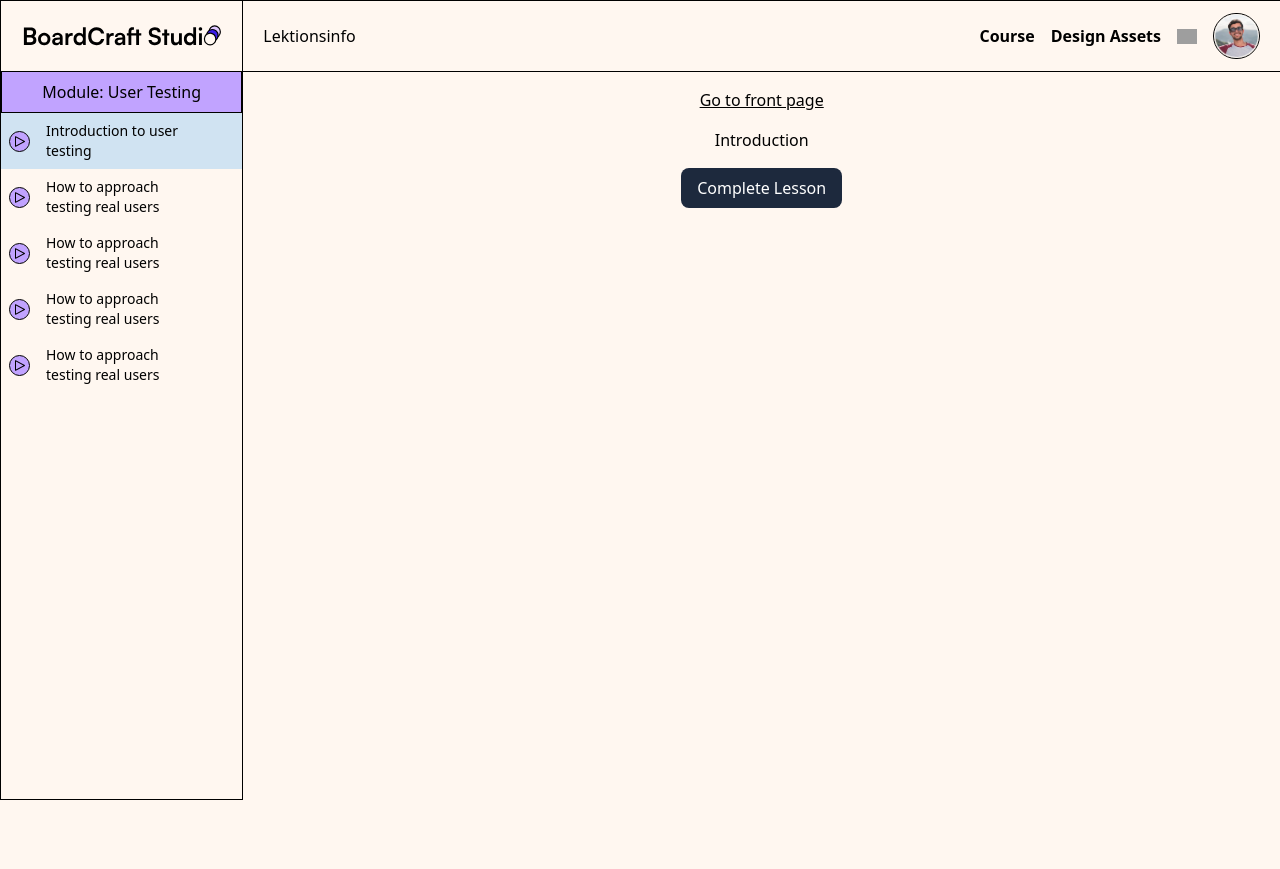
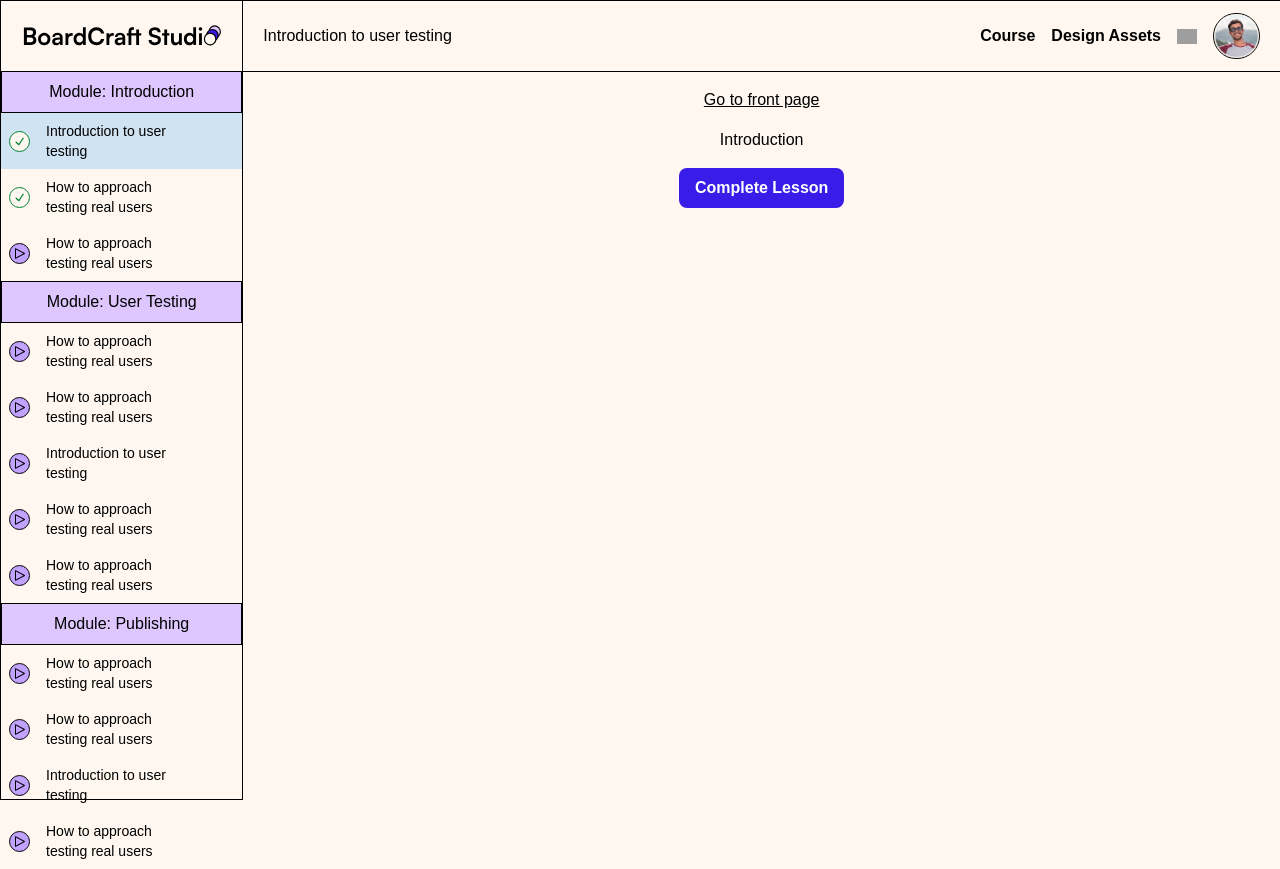
Before and after one commit to t-holmquist/learning-platform, a Next.js app: page /learn in a window 1280 px wide. Before the commit the page ends 800 px from the top, so only its background shows below. Built offline with nearby package versions, Linux system fonts and the light colour scheme; grey boxes are pictures that could not be loaded; a web font is replaced by a local one.

Commit message:
feat: sidebar functionality with complete ability

```diff
--- a/app/layout.tsx
+++ b/app/layout.tsx
@@ -21,7 +21,7 @@ export default function RootLayout({
   return (
     <html lang="en">
       <body
-        className={`${satoshi.variable} antialiased bg-bg-sand`}
+        className={`${satoshi.variable} antialiased bg-bg-sand font-satoshi`}
       >
          <MobileTabNav />
         {children}
--- a/components/Lesson.tsx
+++ b/components/Lesson.tsx
@@ -16,6 +16,9 @@ const Lesson = ( {activeLesson, setActiveLesson} : {
     const handleComplete = () => {
 
         if (activeLesson < lessonData.length - 1) {
+            // Set current lesson complete property to true
+            lessonData[activeLesson].completed = true;
+            // Move one step forward in the lessons
             setActiveLesson(activeLesson + 1)
         } else {
             return
@@ -25,7 +28,7 @@ const Lesson = ( {activeLesson, setActiveLesson} : {
 
   return (
     <div className="flex flex-col w-full items-center gap-4">
-        <NavBarCourse />
+        <NavBarCourse activeLesson={activeLesson} />
         <Link href="/" className="underline">Go to front page</Link>
         {activeLesson == 0 && (
             <IntroductionLesson />
@@ -35,7 +38,7 @@ const Lesson = ( {activeLesson, setActiveLesson} : {
         )}
         <button
         onClick={() => {handleComplete()}}
-        className="cursor-pointer mb-20 bg-slate-800 px-4 py-2 rounded-lg text-white hover:bg-slate-600">{activeLesson == lessonData.length - 1 ? 'Finish Module' : 'Complete Lesson'}</button>
+        className="cursor-pointer font-bold bg-primary px-4 py-2 rounded-small text-white hover:bg-primaryHover">{activeLesson == lessonData.length - 1 ? 'Finish Module' : 'Complete Lesson'}</button>
     </div>
   )
 }
--- a/components/Sidebar.tsx
+++ b/components/Sidebar.tsx
@@ -16,23 +16,81 @@ const Sidebar = ( {activeLesson, setActiveLesson} : {
       <Link className='flex items-center justify-center h-[70px]' href={"/"}>
             <Image src={"/icons/Logo.svg"} width={200} height={30} alt='BoardCraft Studio Logo' />
       </Link>
-      <div className='bg-accent p-2 text-center font-medium border border-black'>Module: User Testing</div>
-      <div className="flex flex-col">
-        {lessonData.map(({id, title}, idx) => (
+      <div className='bg-secondary p-2 text-center font-medium border border-black'>Module: Introduction</div>
+      <section className="flex flex-col">
+        {lessonData.slice(0, 3).map(({id, title}, idx) => (
+          <button
+          key={idx}
+          onClick={() => {setActiveLesson(id)}}
+          className={id == activeLesson ? `cursor-pointer text-white bg-bg-green` : `cursor-pointer hover:bg-slate-100 text-white`}
+          >
+            {/* Lesson */}
+            <div className='flex items-center p-2 gap-4'>
+                {lessonData[id].completed ? (
+                  <div className='p-0.5 border border-green-700 bg-bg-sand rounded-full'>
+                    <svg className='fill-green-700' width="15" height="15" viewBox="0 0 15 15" fill="none" xmlns="http://www.w3.org/2000/svg"><path d="M11.4669 3.72684C11.7558 3.91574 11.8369 4.30308 11.648 4.59198L7.39799 11.092C7.29783 11.2452 7.13556 11.3467 6.95402 11.3699C6.77247 11.3931 6.58989 11.3355 6.45446 11.2124L3.70446 8.71241C3.44905 8.48022 3.43023 8.08494 3.66242 7.82953C3.89461 7.57412 4.28989 7.55529 4.5453 7.78749L6.75292 9.79441L10.6018 3.90792C10.7907 3.61902 11.178 3.53795 11.4669 3.72684Z" fillRule="evenodd" clipRule="evenodd"></path></svg>
+                  </div>
+                ) : (
+                  <div className='p-0.5 border border-black bg-accent rounded-full'>
+                  <svg  width="15" height="15" viewBox="0 0 15 15" fill="black" xmlns="http://www.w3.org/2000/svg"><path d="M3.24182 2.32181C3.3919 2.23132 3.5784 2.22601 3.73338 2.30781L12.7334 7.05781C12.8974 7.14436 13 7.31457 13 7.5C13 7.68543 12.8974 7.85564 12.7334 7.94219L3.73338 12.6922C3.5784 12.774 3.3919 12.7687 3.24182 12.6782C3.09175 12.5877 3 12.4252 3 12.25V2.75C3 2.57476 3.09175 2.4123 3.24182 2.32181ZM4 3.57925V11.4207L11.4288 7.5L4 3.57925Z" fillRule="evenodd" clipRule="evenodd"></path></svg>
+                  </div>
+                )}
+
+                <p className='text-black text-sm max-w-[150px] text-start'>{title}</p>
+            </div>
+          </button>
+        ))}
+      </section>
+      <div className='bg-secondary p-2 text-center font-medium border border-black'>Module: User Testing</div>
+      <section className="flex flex-col">
+        {lessonData.slice(3, 8).map(({id, title}, idx) => (
+          <button
+          key={idx}
+          onClick={() => {setActiveLesson(id)}}
+          className={id == activeLesson ? `cursor-pointer text-white bg-bg-green` : `cursor-pointer hover:bg-slate-100 text-white`}
+          >
+            {/* Lesson */}
+            <div className='flex items-center p-2 gap-4'>
+                {lessonData[id].completed ? (
+                  <div className='p-0.5 border border-green-700 bg-bg-sand rounded-full'>
+                    <svg className='fill-green-700' width="15" height="15" viewBox="0 0 15 15" fill="none" xmlns="http://www.w3.org/2000/svg"><path d="M11.4669 3.72684C11.7558 3.91574 11.8369 4.30308 11.648 4.59198L7.39799 11.092C7.29783 11.2452 7.13556 11.3467 6.95402 11.3699C6.77247 11.3931 6.58989 11.3355 6.45446 11.2124L3.70446 8.71241C3.44905 8.48022 3.43023 8.08494 3.66242 7.82953C3.89461 7.57412 4.28989 7.55529 4.5453 7.78749L6.75292 9.79441L10.6018 3.90792C10.7907 3.61902 11.178 3.53795 11.4669 3.72684Z" fillRule="evenodd" clipRule="evenodd"></path></svg>
+                  </div>
+                ) : (
+                  <div className='p-0.5 border border-black bg-accent rounded-full'>
+                  <svg  width="15" height="15" viewBox="0 0 15 15" fill="black" xmlns="http://www.w3.org/2000/svg"><path d="M3.24182 2.32181C3.3919 2.23132 3.5784 2.22601 3.73338 2.30781L12.7334 7.05781C12.8974 7.14436 13 7.31457 13 7.5C13 7.68543 12.8974 7.85564 12.7334 7.94219L3.73338 12.6922C3.5784 12.774 3.3919 12.7687 3.24182 12.6782C3.09175 12.5877 3 12.4252 3 12.25V2.75C3 2.57476 3.09175 2.4123 3.24182 2.32181ZM4 3.57925V11.4207L11.4288 7.5L4 3.57925Z" fillRule="evenodd" clipRule="evenodd"></path></svg>
+                  </div>
+                )}
+
+                <p className='text-black text-sm max-w-[150px] text-start'>{title}</p>
+            </div>
+          </button>
+        ))}
+      </section>
+      <div className='bg-secondary p-2 text-center font-medium border border-black'>Module: Publishing</div>
+      <section className="flex flex-col">
+        {lessonData.slice(8, 12).map(({id, title}, idx) => (
           <button
           key={idx}
           onClick={() => {setActiveLesson(id)}}
           className={id == activeLesson ? `cursor-pointer text-white bg-bg-green` : `cursor-pointer hover:bg-slate-100 text-white`}
           >
             <div className='flex items-center p-2 gap-4'>
-                <div className='p-0.5 border border-black bg-accent rounded-full'>
-                  <svg width="15" height="15" viewBox="0 0 15 15" fill="black" xmlns="http://www.w3.org/2000/svg"><path d="M3.24182 2.32181C3.3919 2.23132 3.5784 2.22601 3.73338 2.30781L12.7334 7.05781C12.8974 7.14436 13 7.31457 13 7.5C13 7.68543 12.8974 7.85564 12.7334 7.94219L3.73338 12.6922C3.5784 12.774 3.3919 12.7687 3.24182 12.6782C3.09175 12.5877 3 12.4252 3 12.25V2.75C3 2.57476 3.09175 2.4123 3.24182 2.32181ZM4 3.57925V11.4207L11.4288 7.5L4 3.57925Z" fill-rule="evenodd" clip-rule="evenodd"></path></svg>
-                </div>
+                {lessonData[id].completed ? (
+                  <div className='p-0.5 border border-green-700 bg-bg-sand rounded-full'>
+                    <svg className='fill-green-700' width="15" height="15" viewBox="0 0 15 15" fill="none" xmlns="http://www.w3.org/2000/svg"><path d="M11.4669 3.72684C11.7558 3.91574 11.8369 4.30308 11.648 4.59198L7.39799 11.092C7.29783 11.2452 7.13556 11.3467 6.95402 11.3699C6.77247 11.3931 6.58989 11.3355 6.45446 11.2124L3.70446 8.71241C3.44905 8.48022 3.43023 8.08494 3.66242 7.82953C3.89461 7.57412 4.28989 7.55529 4.5453 7.78749L6.75292 9.79441L10.6018 3.90792C10.7907 3.61902 11.178 3.53795 11.4669 3.72684Z" fillRule="evenodd" clipRule="evenodd"></path></svg>
+                  </div>
+                ) : (
+                  <div className='p-0.5 border border-black bg-accent rounded-full'>
+                  <svg  width="15" height="15" viewBox="0 0 15 15" fill="black" xmlns="http://www.w3.org/2000/svg"><path d="M3.24182 2.32181C3.3919 2.23132 3.5784 2.22601 3.73338 2.30781L12.7334 7.05781C12.8974 7.14436 13 7.31457 13 7.5C13 7.68543 12.8974 7.85564 12.7334 7.94219L3.73338 12.6922C3.5784 12.774 3.3919 12.7687 3.24182 12.6782C3.09175 12.5877 3 12.4252 3 12.25V2.75C3 2.57476 3.09175 2.4123 3.24182 2.32181ZM4 3.57925V11.4207L11.4288 7.5L4 3.57925Z" fillRule="evenodd" clipRule="evenodd"></path></svg>
+                  </div>
+                )}
+
                 <p className='text-black text-sm max-w-[150px] text-start'>{title}</p>
             </div>
           </button>
         ))}
-      </div>
+      </section>
+
     </div>
   )
 }
--- a/components/ui/navBarCourse.tsx
+++ b/components/ui/navBarCourse.tsx
@@ -3,10 +3,14 @@
 import Image from "next/image";
 import { useState } from "react";
 import { AnimatePresence, motion } from 'motion/react';
+import { lessonData } from "@/data/data";
 
 
 
-const NavBarCourse = () => {
+const NavBarCourse = ( { activeLesson } : {
+
+    activeLesson: number;
+} ) => {
 
     const [isNotificationOpen, setIsNotificationOpen] = useState(false);
     const [isSettingsOpen, setIsSettingsOpen] = useState(false);
@@ -17,7 +21,7 @@ const NavBarCourse = () => {
 
   return (
     <nav className="flex justify-between items-center h-[72px] px-5 w-full text-center border-t border-b">
-        <p>Lektionsinfo</p>
+        <p>{lessonData[activeLesson].title}</p>
         <div className="flex items-center gap-4 font-bold">
             <button className="hidden sm:block cursor-pointer hover:text-slate-600">Course</button>
             <button className="hidden sm:block cursor-pointer hover:text-slate-600">Design Assets</button>
--- a/data/data.ts
+++ b/data/data.ts
@@ -2,27 +2,61 @@ export const lessonData = [
     {
         id: 0,
         title: 'Introduction to user testing',
-        content: 'Content for lesson 0',
+        completed: true,
     },
     {
         id: 1,
         title: 'How to approach testing real users',
-        content: 'Content for lesson 1',
+        completed: true,
     },
     {
         id: 2,
         title: 'How to approach testing real users',
-        content: 'Content for lesson 2',
+        completed: false,
     },
     {
         id: 3,
         title: 'How to approach testing real users',
-        content: 'Content for lesson 3',
+        completed: false,
     },
     {
         id: 4,
         title: 'How to approach testing real users',
-        content: 'Content for lesson 4',
+        completed: false,
     },
-
+        {
+        id: 5,
+        title: 'Introduction to user testing',
+        completed: false,
+    },
+    {
+        id: 6,
+        title: 'How to approach testing real users',
+        completed: false,
+    },
+    {
+        id: 7,
+        title: 'How to approach testing real users',
+        completed: false,
+    },
+    {
+        id: 8,
+        title: 'How to approach testing real users',
+        completed: false,
+    },
+    {
+        id: 9,
+        title: 'How to approach testing real users',
+        completed: false,
+    },
+    {
+        id: 10,
+        title: 'Introduction to user testing',
+        completed: false,
+    },
+    {
+        id: 11,
+        title: 'How to approach testing real users',
+        completed: false,
+    },
 ];
```
